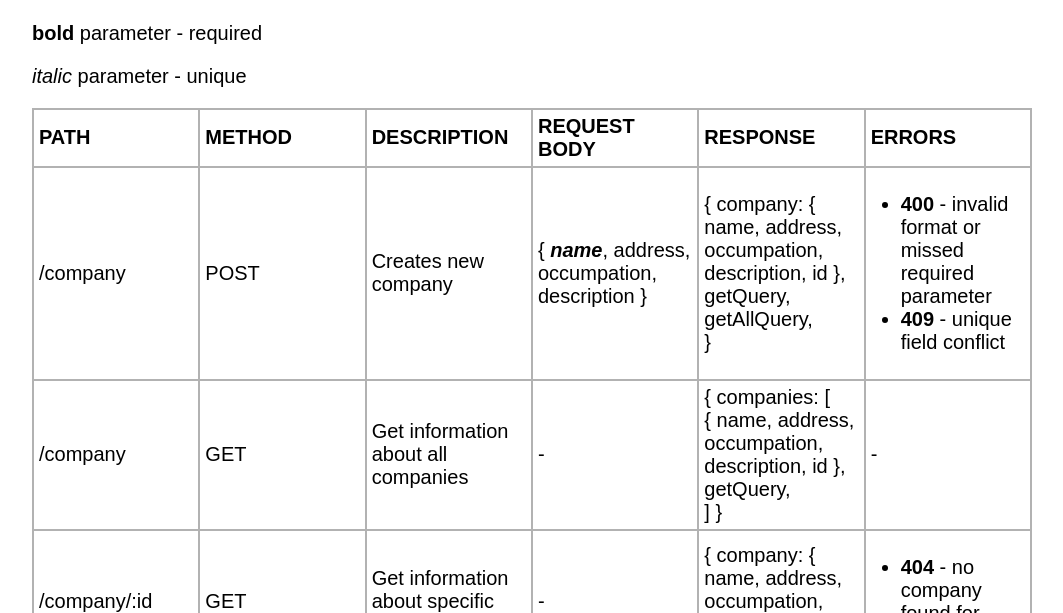
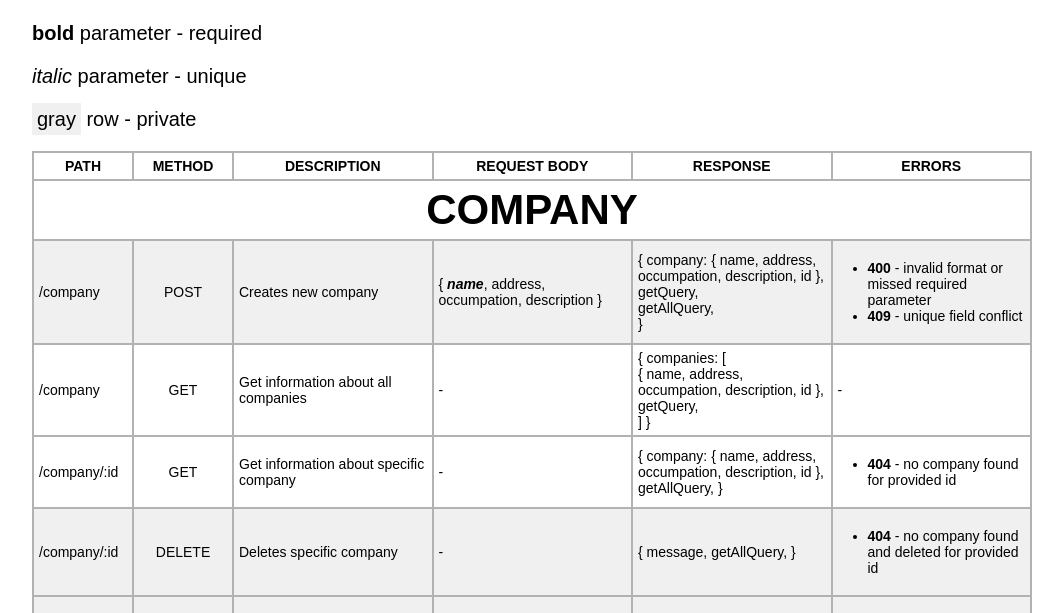
Before and after one commit to nhordiienko/course-work-3-2, a website: page public/index.html in a window 1280 px wide. Shown: the part 159-772 px from the top of the page, without its empty margins (108-1171 px from the left). Drawn offline with Linux system fonts and the light colour scheme.

Commit message:
api info page layout edit

```diff
--- a/public/index.html
+++ b/public/index.html
@@ -19,6 +19,7 @@
             width: 100%;
             border: 1px solid #b2b2b2;
             border-spacing: 0;
+            font-size: 0.7em;
         }
         td, th {
             padding: 5px;
@@ -26,12 +27,35 @@
             text-align: left;
             border: 1px solid #b2b2b2;
         }
+        th {
+            text-align: center;
+        }
+        .path {
+            width: 100px;
+        }
+        .method {
+            width: 100px;
+            text-align: center;
+        }
         li {
             margin-left: 30px;
         }
         .content {
             max-width: 1000px;
             margin: 50px auto 0;
+        }
+        p span {
+            background: #f0f0f0;
+            padding: 5px;
+        }
+        .private {
+            background: #f0f0f0;
+        }
+        .section {
+            padding: 5px;
+            font-size: 3em;
+            font-weight: bold;
+            text-align: center;
         }
     </style>
 </head>
@@ -41,11 +65,12 @@
         <h2>API Info</h2>
         <p><b>bold</b> parameter - required</p>
         <p><i>italic</i> parameter - unique</p>
+        <p><span>gray</span> row - private</p>
         <table>
             <thead>
                 <tr>
-                    <th>PATH</th>
-                    <th>METHOD</th>
+                    <th class="path">PATH</th>
+                    <th class="method">METHOD</th>
                     <th>DESCRIPTION</th>
                     <th>REQUEST BODY</th>
                     <th>RESPONSE</th>
@@ -54,8 +79,11 @@
             </thead>
             <tbody>
                 <tr>
-                    <td>/company</td>
-                    <td>POST</td>
+                    <td class="section" colspan="6">COMPANY</td>
+                </tr>
+                <tr class="private">
+                    <td class="path">/company</td>
+                    <td class="method">POST</td>
                     <td>Creates new company</td>
                     <td>{ <b><i>name</i></b>, address, occumpation, description }</td>
                     <td>
@@ -73,8 +101,8 @@
                     </td>
                 </tr>
                 <tr>
-                    <td>/company</td>
-                    <td>GET</td>
+                    <td class="path">/company</td>
+                    <td class="method">GET</td>
                     <td>Get information about all companies</td>
                     <td>-</td>
                     <td>
@@ -90,8 +118,8 @@
                     </td>
                 </tr>
                 <tr>
-                    <td>/company/:id</td>
-                    <td>GET</td>
+                    <td class="path">/company/:id</td>
+                    <td class="method">GET</td>
                     <td>Get information about specific company</td>
                     <td>-</td>
                     <td>
@@ -106,9 +134,9 @@
                         </ul>
                     </td>
                 </tr>
-                <tr>
-                    <td>/company/:id</td>
-                    <td>DELETE</td>
+                <tr class="private">
+                    <td class="path">/company/:id</td>
+                    <td class="method">DELETE</td>
                     <td>Deletes specific company</td>
                     <td>-</td>
                     <td>
@@ -123,9 +151,9 @@
                         </ul>
                     </td>
                 </tr>
-                <tr>
-                    <td>/company/:id</td>
-                    <td>PATCH</td>
+                <tr class="private">
+                    <td class="path">/company/:id</td>
+                    <td class="method">PATCH</td>
                     <td>Updates specific company</td>
                     <td>{ name, address, occumpation, description }</td>
                     <td>
```
